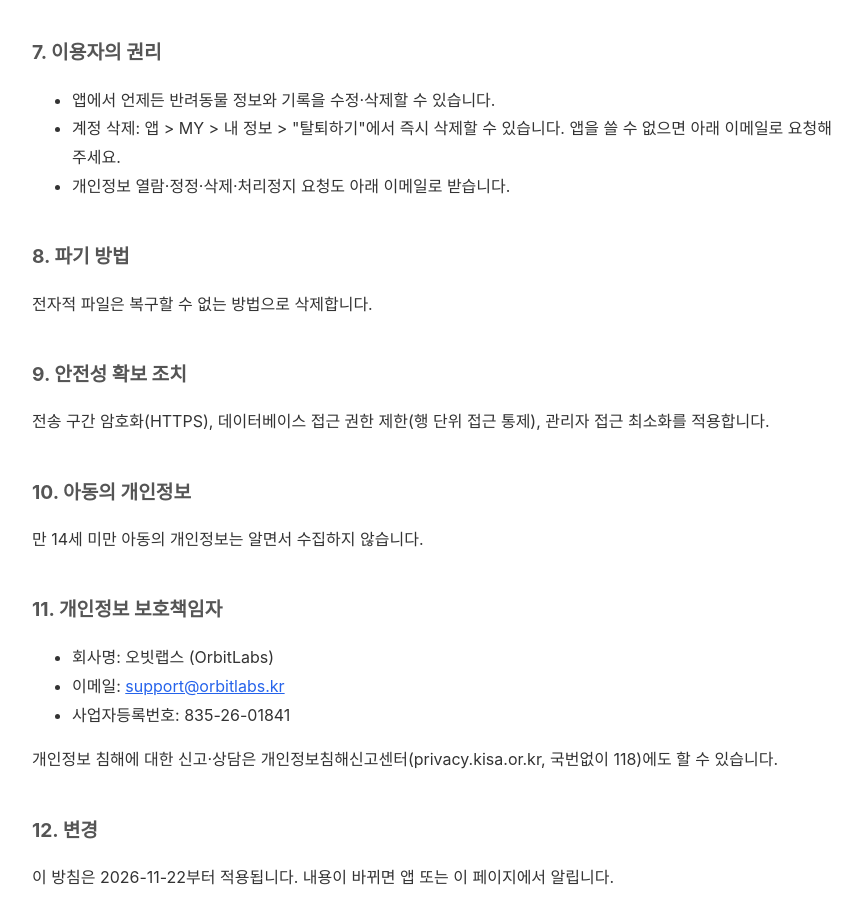
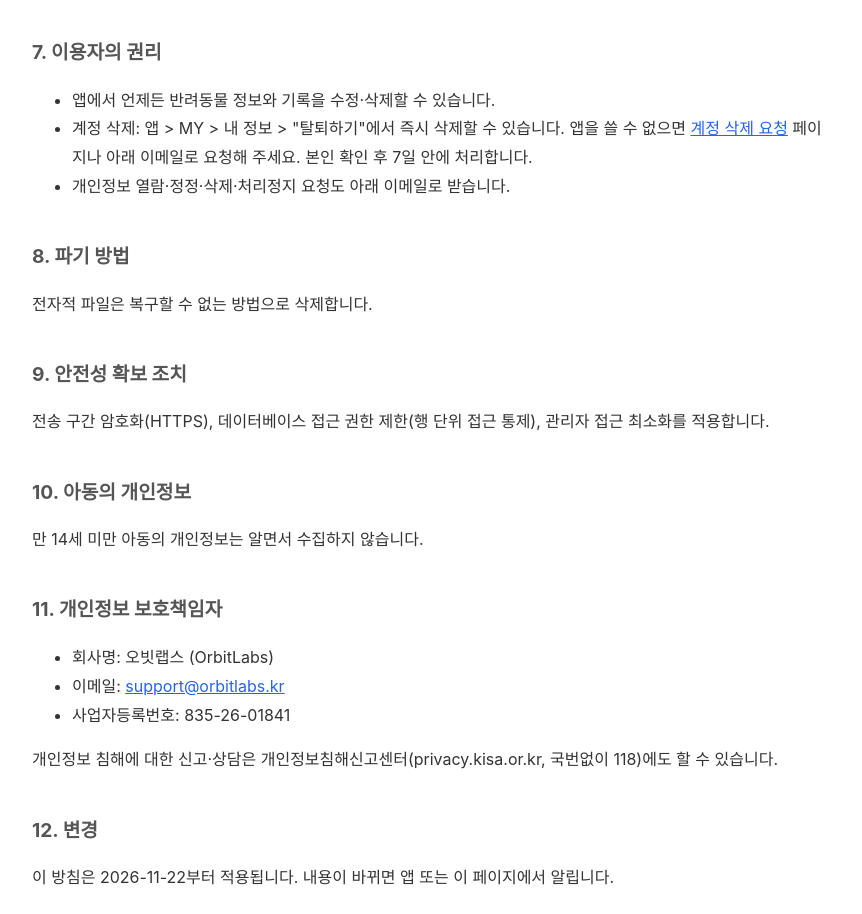
Before and after one commit to orbitlabs-team/app-policies, a plain HTML site: page mybaby/index.html in a window 1280 px wide. Shown: the part 1978-2892 px from the top of the page, without its empty margins (208-1070 px from the left). Drawn offline with Linux system fonts and the light colour scheme.

Commit message:
우리애기: 방침에 계정 삭제 요청 경로 추가
Co-Authored-By: Claude Opus 5.5 <noreply@anthropic.com>

```diff
--- a/mybaby/index.html
+++ b/mybaby/index.html
@@ -77,7 +77,7 @@
   <h2>7. 이용자의 권리</h2>
   <ul>
     <li>앱에서 언제든 반려동물 정보와 기록을 수정·삭제할 수 있습니다.</li>
-    <li>계정 삭제: 앱 &gt; MY &gt; 내 정보 &gt; "탈퇴하기"에서 즉시 삭제할 수 있습니다. 앱을 쓸 수 없으면 아래 이메일로 요청해 주세요.</li>
+    <li>계정 삭제: 앱 &gt; MY &gt; 내 정보 &gt; "탈퇴하기"에서 즉시 삭제할 수 있습니다. 앱을 쓸 수 없으면 <a href="https://mybaby.orbitlabs.kr/delete-account">계정 삭제 요청</a> 페이지나 아래 이메일로 요청해 주세요. 본인 확인 후 7일 안에 처리합니다.</li>
     <li>개인정보 열람·정정·삭제·처리정지 요청도 아래 이메일로 받습니다.</li>
   </ul>
 
```
Also changed, not shown: mybaby/privacy.html (+1 -1 lines).
